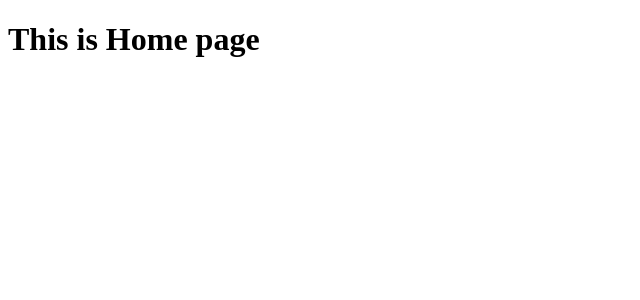
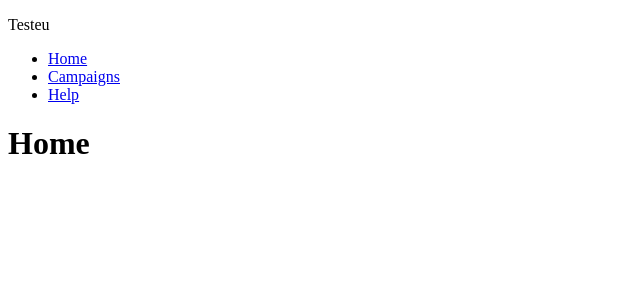
Before and after one commit to ProcessX/proxistore-test, a React (Vite) app: page / in a window 1280 px wide. Shown: the top 300 px of the page, without its empty margins (0-640 px from the left). Built offline with nearby package versions, Linux system fonts and the light colour scheme.

Commit message:
Basic navigation set up

```diff
--- a/src/App.js
+++ b/src/App.js
@@ -1,20 +1,39 @@
-import React from "react";
-import { Switch, Route} from 'react-router-dom';
+import React from 'react'
+import { Switch, Route } from 'react-router-dom'
+import Navbar from './components/navbar/Navbar'
+import Home from './components/pages/home/Home';
+import Help from './components/pages/help/Help';
+import CampaignListing from './components/pages/campaignListing/CampaignListing'
+import CampaignDetails from './components/pages/campaignDetails/CampaignDetails';
+
 
 const App = () => {
-  // return (
+    return (
+        <div>
+            <Navbar />
+            <Switch>
+                <Route exact path="/">
+                    <Home />
+                </Route>
 
-  //   <>
-  //     <h1>Welcome to React Parcel Micro App!</h1>
-  //     <p>Hard to get more minimal than this React app.</p>
-  //   </>
-  // );
+                <Route exact path="/help">
+                    <Help />
+                </Route>
 
-  return <Switch>
-    <Route exact path="/">
-      <h1>This is Home page</h1>
-    </Route>
-  </Switch>
-};
+                <Route exact path="/campaigns">
+                    <CampaignListing />
+                </Route>
 
-export default App;
+                <Route exact path="/campaign-details">
+                    <CampaignDetails />
+                </Route>
+
+                <Route>
+                    <h1>404</h1>
+                </Route>
+            </Switch>
+        </div>
+    )
+}
+
+export default App
--- /dev/null
+++ b/src/components/navbar/Navbar.js
@@ -0,0 +1,27 @@
+import React from 'react'
+import { Link } from 'react-router-dom'
+
+const LINKS = [
+    { to: '/', text: 'Home' },
+    { to: '/campaigns', text: 'Campaigns' },
+    { to: '/help', text: 'Help' },
+]
+
+const Navbar = () => {
+    return (
+        <div>
+            <p>Testeu</p>
+            <nav>
+                <ul>
+                    {LINKS.map((link) => (
+                        <li key={link.to}>
+                            <Link to={link.to}>{link.text}</Link>
+                        </li>
+                    ))}
+                </ul>
+            </nav>
+        </div>
+    )
+}
+
+export default Navbar
--- /dev/null
+++ b/src/components/pages/campaignDetails/CampaignDetails.js
@@ -0,0 +1,11 @@
+import React from 'react'
+
+const CampaignDetails = () => {
+    return (
+        <div>
+            <h1>Campaign Details</h1>
+        </div>
+    )
+}
+
+export default CampaignDetails
--- /dev/null
+++ b/src/components/pages/campaignListing/CampaignListing.js
@@ -0,0 +1,11 @@
+import React from 'react'
+
+const CampaignListing = () => {
+    return (
+        <div>
+            <h1>Campaign Listing</h1>
+        </div>
+    )
+}
+
+export default CampaignListing
--- /dev/null
+++ b/src/components/pages/help/Help.js
@@ -0,0 +1,11 @@
+import React from 'react'
+
+const Help = () => {
+    return (
+        <div>
+            <h1>Help</h1>
+        </div>
+    )
+}
+
+export default Help
--- /dev/null
+++ b/src/components/pages/home/Home.js
@@ -0,0 +1,11 @@
+import React from 'react'
+
+const Home = () => {
+    return (
+        <div>
+            <h1>Home</h1>
+        </div>
+    )
+}
+
+export default Home
```
Also changed, not shown: src/index.js (+8 -8 lines).
